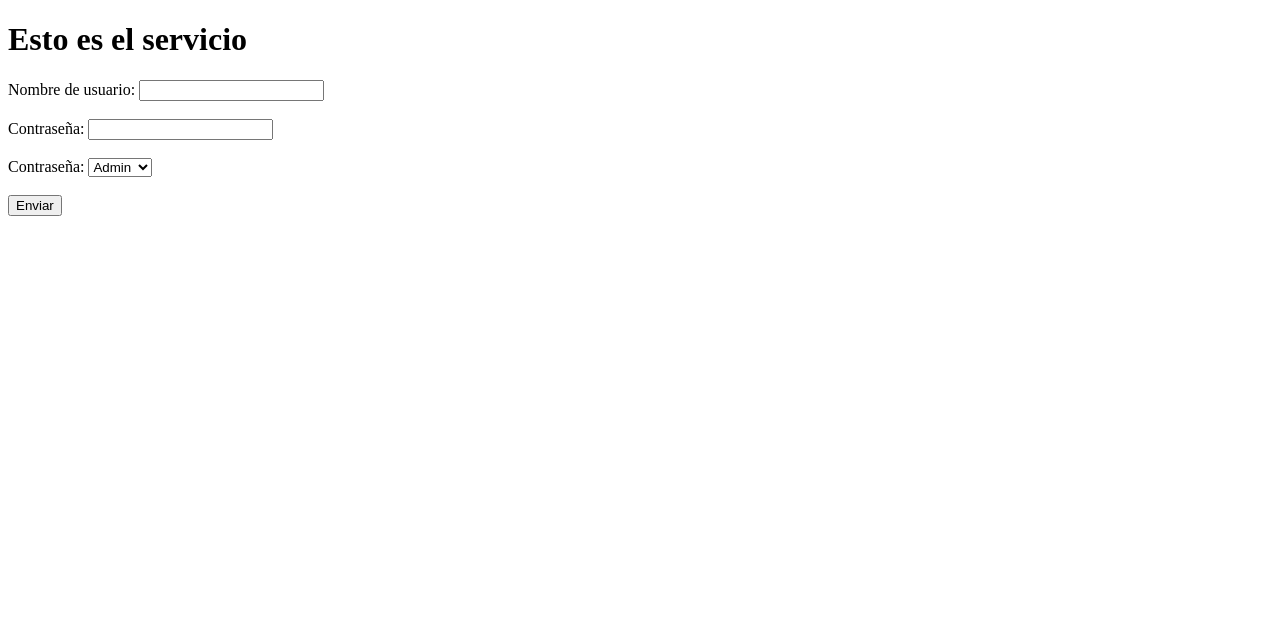
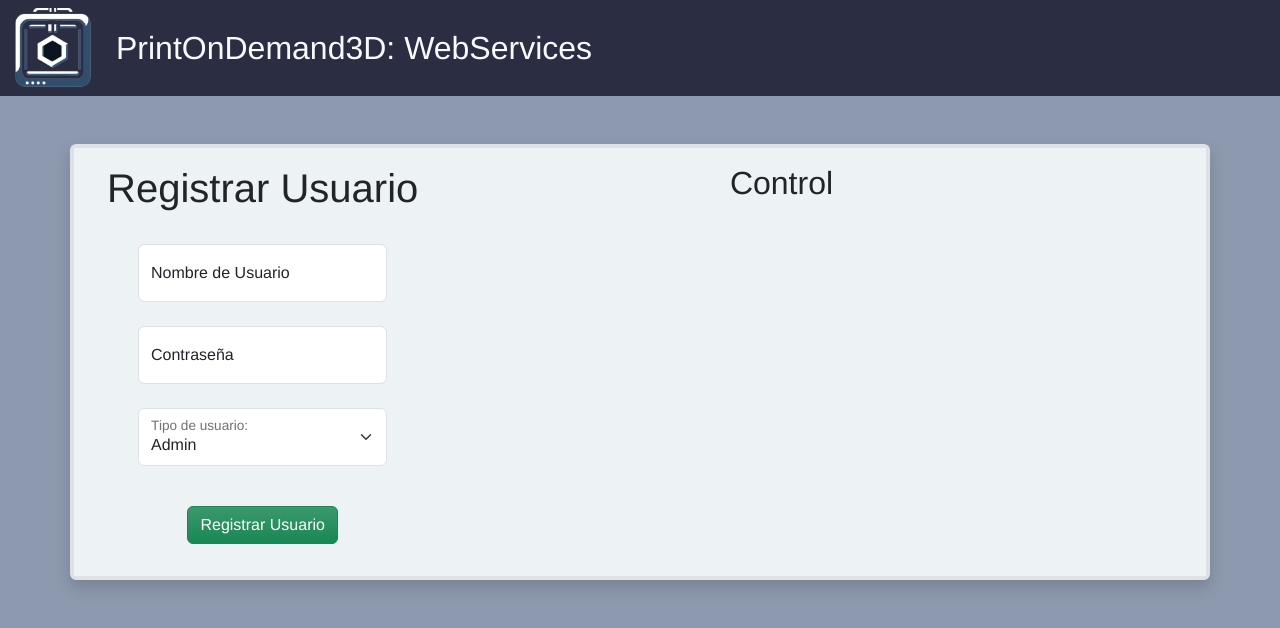
Before and after one commit to CanizalesJose/PrintOnDemand, a Flask app: page /soap/addUser in a window 1280 px wide. Shown: the top 628 px of the page. Run offline with Flask 3, Linux system fonts and the light colour scheme; some libraries are stand-ins or nearby versions.

Commit message:
Mejorado diseño de vista Web Service AddUser, agregadas validaciones en webService

```diff
--- a/src/app.py
+++ b/src/app.py
@@ -1,13 +1,11 @@
 # Importar librerias
-from flask import Flask, render_template, redirect, request, url_for, flash, abort, session, Response
+from flask import Flask, render_template, redirect, request, url_for, flash, abort, session
 from flask_mysqldb import MySQL
 from flask_login import LoginManager, login_user, logout_user, current_user
-from spyne import Application, Interface
+from spyne import Application
 from spyne.protocol.soap import Soap11
 from spyne.server.wsgi import WsgiApplication
-from spyne.interface.wsdl import Wsdl11
-from werkzeug.wrappers import Request, Response
-import threading, signal, sys
+import threading
 from functools import wraps
 from config.config import config
 import random
@@ -956,16 +954,23 @@ def soapAddUser():
         password = request.form['password']
         userType = int(request.form['usertype'])
 
+        if len(username) < 1 or len(password) < 1:
+            flash('Los datos deben estar completos')
+            return redirect(url_for('soapAddUser'))
+
         # Llamar al servicio SOAP para agregar el usuario
         try:
             with app.app_context():
                 client = Client('http://localhost:5001/soap?wsdl')
                 resultado = client.service.addUser(username, password, userType)
+            # Redirigir a alguna página de éxito o mostrar un mensaje de éxito
+            if resultado == 0:
+                flash(f'Código de salida: {resultado}\nUsuario Agregado')
+            else:
+                flash(f'Código de salida: {resultado}\nError en registro')
+            return redirect(url_for('soapAddUser'))
         except Exception as ex:
             return str(ex)
-
-        # Redirigir a alguna página de éxito o mostrar un mensaje de éxito
-        return f"Usuario agregado exitosamente, salida: {resultado}"
     else:
         # Mostrar el formulario para agregar usuario
         return render_template('auth/AddUserSOAP.html')
--- a/src/templates/auth/AddUserSOAP.html
+++ b/src/templates/auth/AddUserSOAP.html
@@ -3,24 +3,73 @@
     <head>
         <meta charset="UTF-8">
         <meta name="viewport" content="width=device-width, initial-scale=1.0">
-    <title>SOAP Service Add User</title>
+        <link href="https://cdn.jsdelivr.net/npm/bootstrap@5.3.3/dist/css/bootstrap.min.css" rel="stylesheet" integrity="sha384-QWTKZyjpPEjISv5WaRU9OFeRpok6YctnYmDr5pNlyT2bRjXh0JMhjY6hW+ALEwIH" crossorigin="anonymous">
+        <link rel="stylesheet" href="../../static/css/styles.css">
+        <title>WebService: Users</title>
+        <link rel="icon" type="image/x-icon" href="../../static/img/logoPrintOnDemand.png">
     </head>
     <body>
-    <h1>Esto es el servicio</h1>
+        <!-- Inicio de encabezado -->
+        <nav class="navbar navbar-expand-lg" id="nav">
+            <div class="container-fluid">
+                <img src="../../static/img/logoPrintOnDemand.png" alt="PrintOnDemand3D" class="d-inline-block align-text-top me-4" id="logoNav">
+            <a class="navbar-brand text-light mb-0 fs-2" href="{{url_for('catalogo')}}">PrintOnDemand3D: WebServices</a>
+            <button class="navbar-toggler" type="button" data-bs-toggle="collapse" data-bs-target="#navbarNav" aria-controls="navbarNav" aria-expanded="false" aria-label="Toggle navigation">
+                <span class="navbar-toggler-icon"></span>
+            </button>
+            <div class="collapse navbar-collapse" id="navbarNav">
+
+                <ul class="navbar-nav me-auto">
+                    <!-- Lista de opciones del encabezado -->
+                </ul>
+
+            </div>
+            </div>
+        </nav>
+
+        <div class="container my-5 col-md-12 rounded shadow border border-4">
+            <div class="row">
+                <div class="col-md-4 p-3 text-center">
+                    <h1>Registrar Usuario</h1>
+                    <br>
                     <form action="/soap/addUser" method="POST">
-        <label for="username">Nombre de usuario:</label>
-        <input type="text" id="username" name="username">
-        <br><br>
-        <label for="password">Contraseña: </label>
-        <input type="password" id="password" name="password">
-        <br><br>
-        <label for="password">Contraseña: </label>
-        <select id="usertype" name="usertype">
+                        <div class="form-floating mb-4 mx-5">
+                            <input type="text" class="form-control" id="username" name="username" placeholder="Username">
+                            <label for="username">Nombre de Usuario</label>
+                        </div>
+
+                        <div class="form-floating mb-4 mx-5">
+                            <input type="password" class="form-control" id="password" name="password" placeholder="Password">
+                            <label for="password">Contraseña</label>
+                        </div>
+
+                        <div class="form-floating mb-4 mx-5">
+                            <select class="form-select" id="usertype" name="usertype">
                                 <option value="1">Admin</option>
                                 <option value="2">Cliente</option>
                             </select>
-        <br><br>
-        <input type="submit" value="Enviar">
+                            <label for="usertype">Tipo de usuario:</label>
+                        </div>
+
+                        <div class="text-center">
+                            <button type="submit" class="btn btn-success bg-gradient my-3" onclick="return confirm('¿Registrar usuario?')">Registrar Usuario</button>
+                        </div>
                     </form>
+                </div>
+
+                <div class="col-md-7 p-3 text-center">
+                    <h2>Control</h2>
+                    {% with messages = get_flashed_messages() %}
+                        {% if messages %}
+                            {% for message in messages %}
+                            {{message | safe}}
+                            {% endfor %}
+                        {% endif %}
+                    {% endwith %}
+                </div>
+            </div>
+        </div>
+
+        <script src="https://cdn.jsdelivr.net/npm/bootstrap@5.3.3/dist/js/bootstrap.bundle.min.js" integrity="sha384-YvpcrYf0tY3lHB60NNkmXc5s9fDVZLESaAA55NDzOxhy9GkcIdslK1eN7N6jIeHz" crossorigin="anonymous"></script>
     </body>
 </html>
```
Lines whose indentation alone changed are shown as unchanged.
